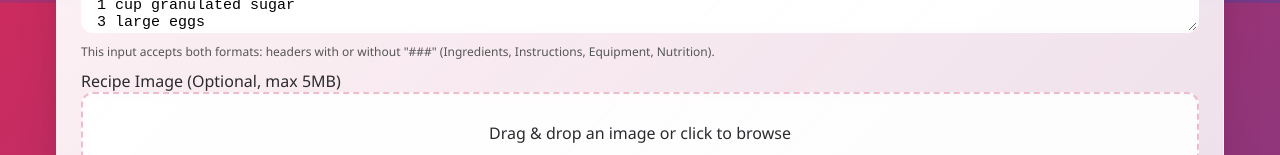
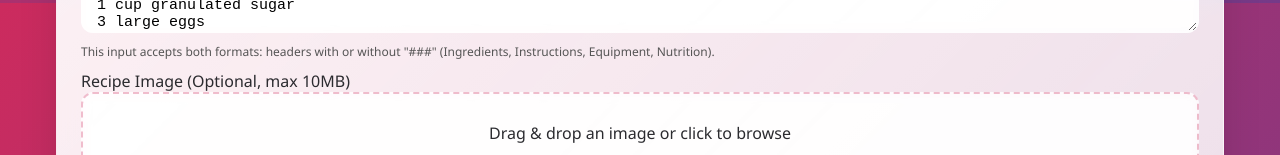
Before and after one commit to bot07-lang/recipe-generator, a React (Vite) app: page /generator in a window 1280 px wide. Shown: the part 797-952 px from the top of the page. Built offline with nearby package versions, Linux system fonts and the light colour scheme; no server answers; the database is empty.

Commit message:
Increase recipe image upload limit to 10MB and update label

```diff
--- a/src/routes/Generator.tsx
+++ b/src/routes/Generator.tsx
@@ -327,8 +327,8 @@ Calories: 320 per serving
       setNotification({ message: 'Please use an image file.', type: 'error' });
       return;
     }
-    if (f.size > 5 * 1024 * 1024) {
-      setNotification({ message: 'Image must be less than 5MB.', type: 'error' });
+    if (f.size > 10 * 1024 * 1024) {
+      setNotification({ message: 'Image must be less than 10MB.', type: 'error' });
       return;
     }
     const reader = new FileReader();
@@ -441,8 +441,8 @@ Calories: 320 per serving
         <div className="form-group" style={{fontSize:12,color:'#555'}}>
           This input accepts both formats: headers with or without "###" (Ingredients, Instructions, Equipment, Nutrition).
         </div>
-        <div className="form-group">
-          <label>Recipe Image (Optional, max 5MB)</label>
+          <div className="form-group">
+            <label>Recipe Image (Optional, max 10MB)</label>
           <div className="dz" onClick={()=>document.getElementById('rg-file')?.click()}
                onDragOver={e=>{e.preventDefault();}}
                onDrop={e=>{e.preventDefault(); const f=e.dataTransfer.files?.[0]; if (f) onFile(f);}}>
```
